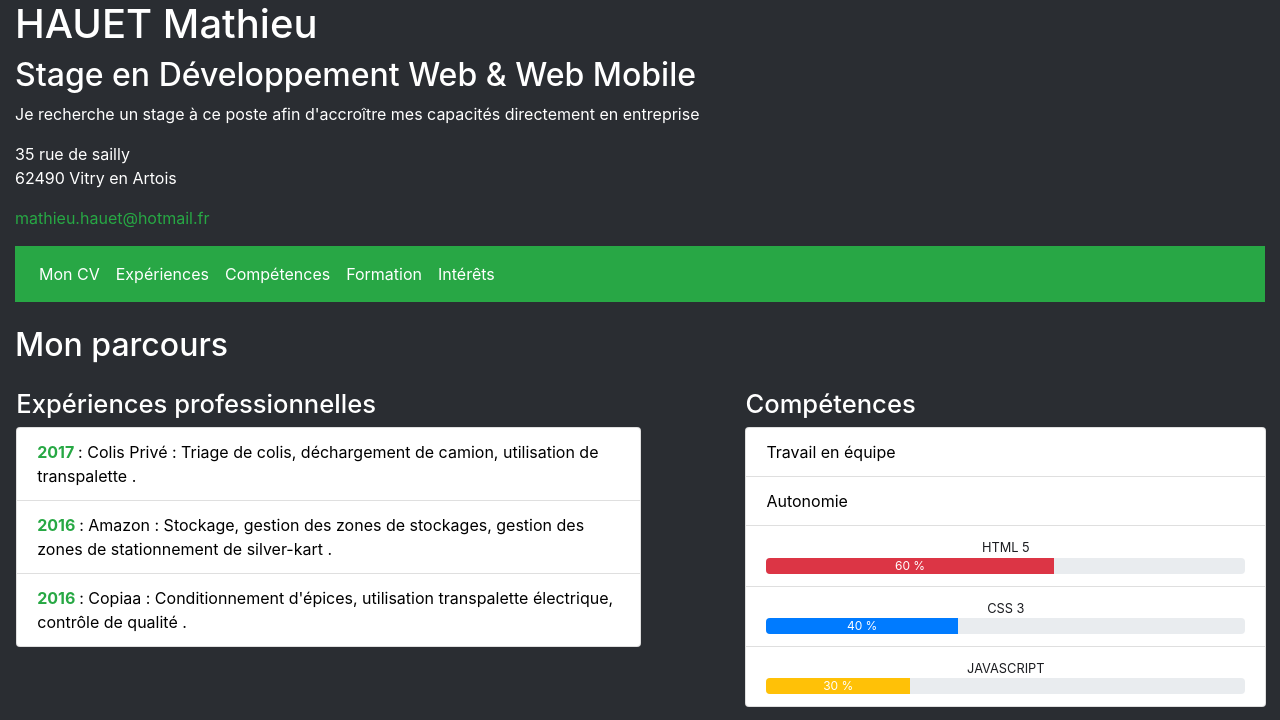
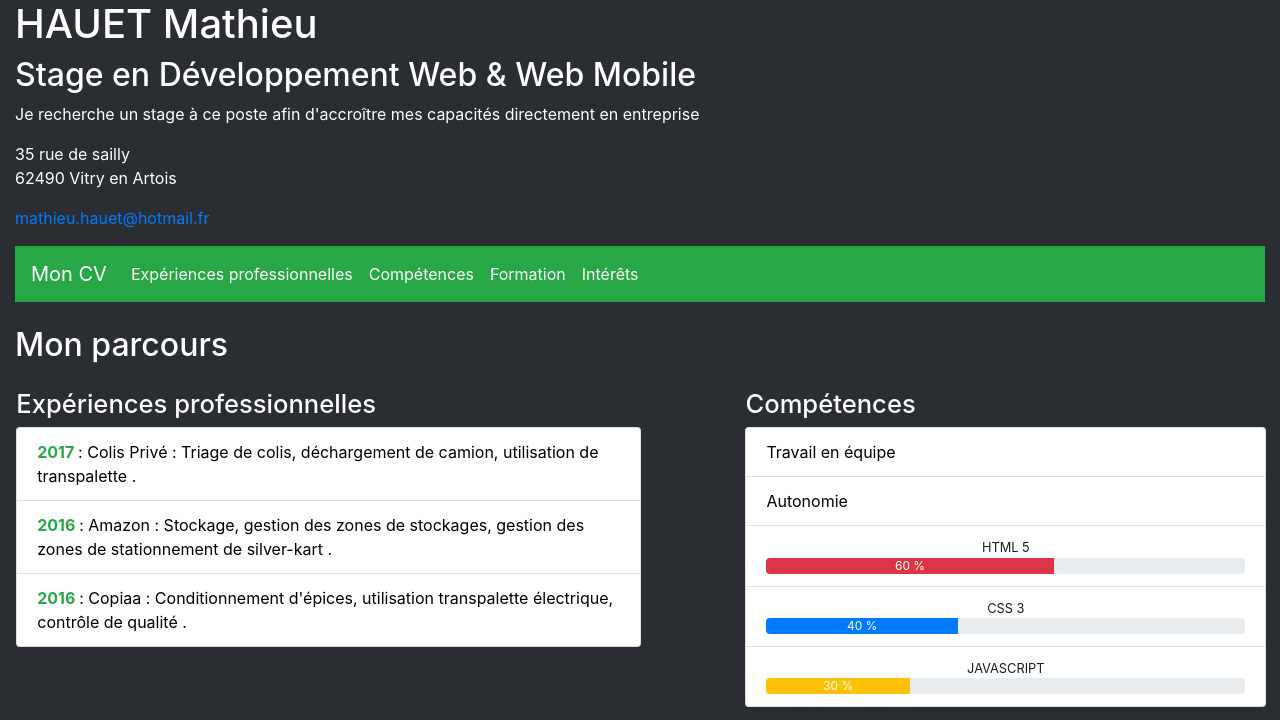
Before and after one commit to Barrackoudou/BootstrapCV, a plain HTML site: page index.html in a window 1280 px wide. Shown: the top 720 px of the page. Drawn offline with Linux system fonts and the light colour scheme.

Commit message:
correction bug initialisation projet

```diff
--- a/index.html
+++ b/index.html
@@ -22,25 +22,26 @@
             mes capacités directement en entreprise</p>
         <address class="col-7">35 rue de sailly<br>
         62490 Vitry en Artois</address>
-        <p class="col-7"><a href="mailto:mathieu.hauet@hotmail.fr" style="color: #27a844" >mathieu.hauet@hotmail.fr</a></p>
+        <p class="col-7"><a href="mailto:mathieu.hauet@hotmail.fr" >mathieu.hauet@hotmail.fr</a></p>
 
-        <nav class="navbar navbar-expand-sm navbar-dark bg-success">
-            <div class="collapse navbar-collapse " id="navbarNav">
+        <nav class="navbar navbar-expand-lg navbar-dark bg-success">
+            <a class="navbar-brand" href="cvpdf/cvhauetmathieu.pdf" download>Mon CV</a>
+            <button class="navbar-toggler" type="button" data-toggle="collapse" data-target="#navbarNav" aria-controls="navbarNav" aria-expanded="false" aria-label="Toggle navigation">
+                <span class="navbar-toggler-icon"></span>
+            </button>
+            <div class="collapse navbar-collapse" id="navbarNav">
                 <ul class="navbar-nav">
                     <li class="nav-item active">
-                        <a class="nav-link " href="cvpdf/cvhauetmathieu.pdf" download>Mon CV <span class="sr-only">(current)</span></a>
-                    </li>
-                    <li class="nav-item active">
-                        <a class="nav-link" href="#experiences">Expériences</a>
+                        <a class="nav-link" href="#experiences">Expériences professionnelles<span class="sr-only"></span></a>
                     </li>
                     <li class="nav-item active">
                         <a class="nav-link" href="#competences">Compétences</a>
                     </li>
                     <li class="nav-item active">
-                        <a class="nav-link" href="#formation">Formation</a>
+                        <a class="nav-link active" href="#formation">Formation</a>
                     </li>
                     <li class="nav-item active">
-                        <a class="nav-link" href="#interets">Intérêts</a>
+                        <a class="nav-link " href="#interets">Intérêts</a>
                     </li>
                 </ul>
             </div>
```
